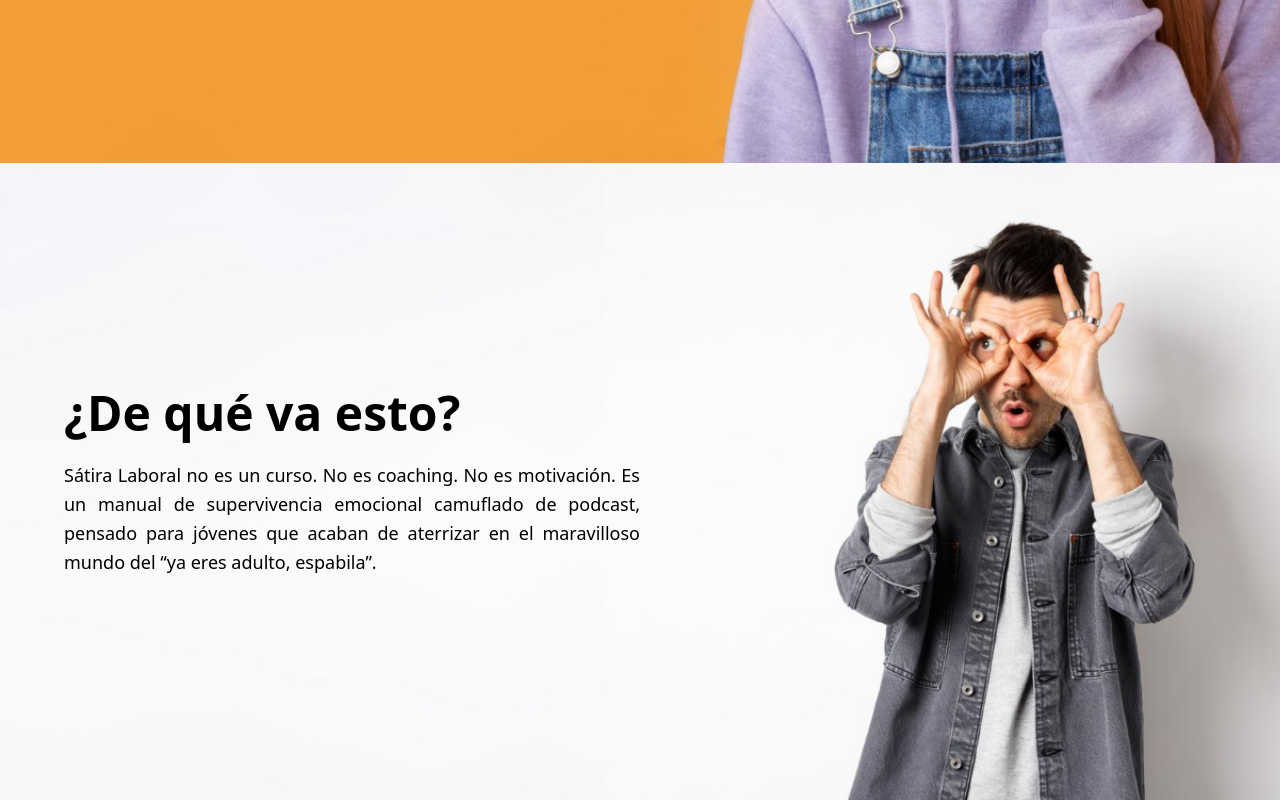
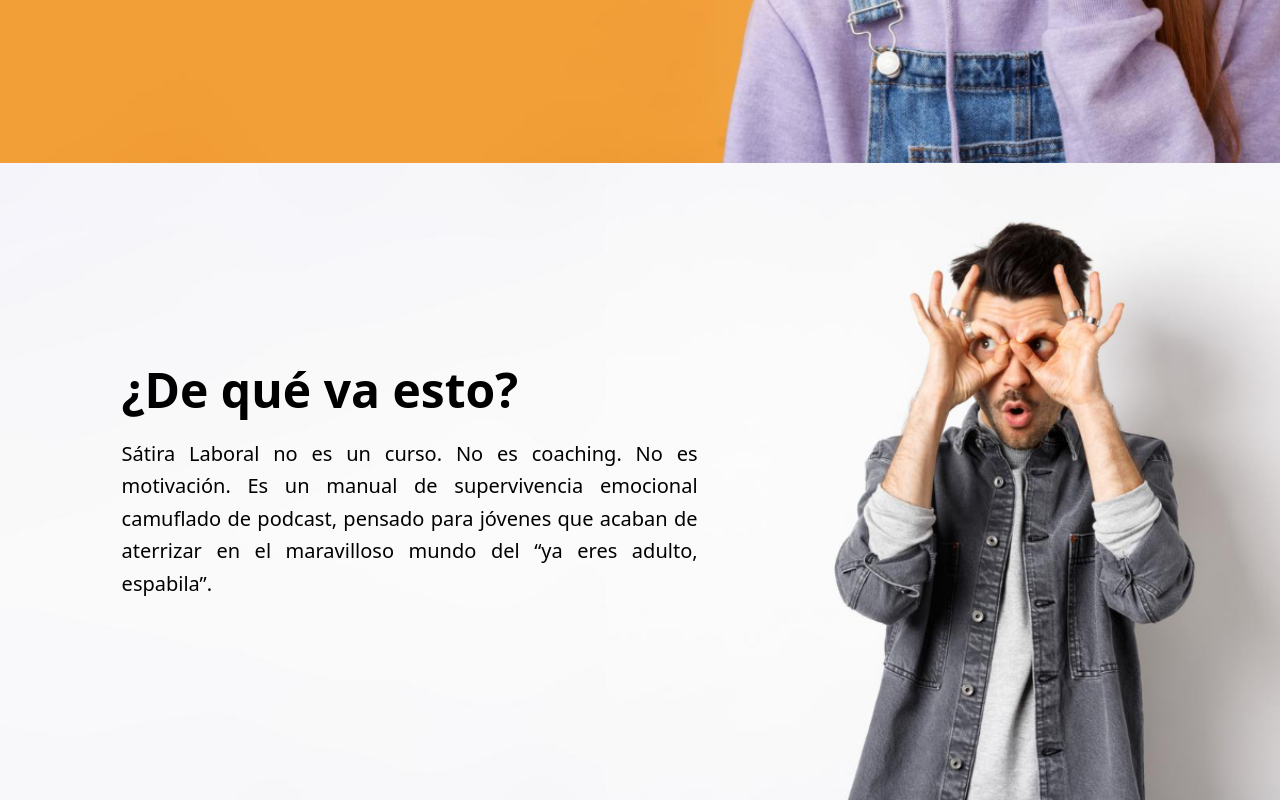
Before and after one commit to tgil9/SatiraLaboral, a plain HTML site: page index.html in a window 1280 px wide. Shown: the part 517-1317 px from the top of the page. Drawn offline with nearby package versions, Linux system fonts and the light colour scheme.

Commit message:
Update index.html

```diff
--- a/index.html
+++ b/index.html
@@ -35,10 +35,10 @@
     alt="¿De qué va esto?"
     class="absolute inset-0 w-full h-full object-cover"
   />
-  <div class="relative z-10 w-full max-w-7xl mx-auto px-8 md:px-16">
-    <div class="w-full md:w-1/2">
+  <div class="relative z-10 w-full max-w-7xl mx-auto px-8 md:px-16 flex items-center">
+    <div class="md:w-1/2" style="transform: translateX(10%);">
       <h2 class="text-4xl md:text-5xl font-extrabold mb-6 text-left">¿De qué va esto?</h2>
-      <p class="text-lg leading-relaxed text-justify">
+      <p class="text-xl leading-relaxed text-justify text-black">
         Sátira Laboral no es un curso. No es coaching. No es motivación.
         Es un manual de supervivencia emocional camuflado de podcast, pensado para jóvenes
         que acaban de aterrizar en el maravilloso mundo del “ya eres adulto, espabila”.
```
